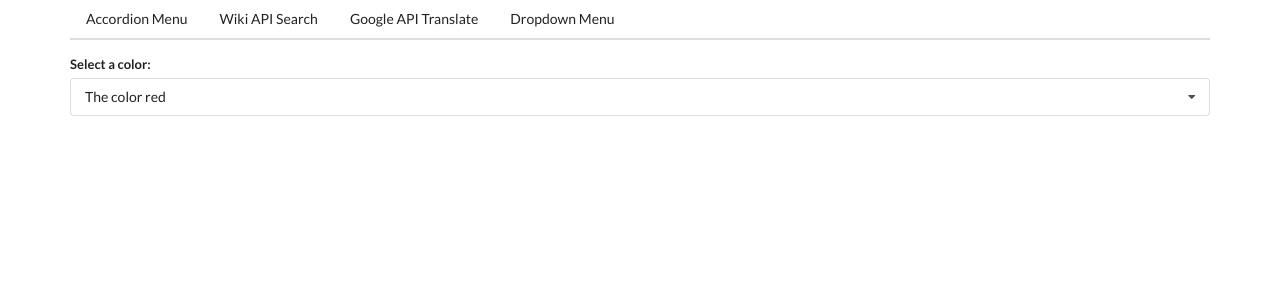
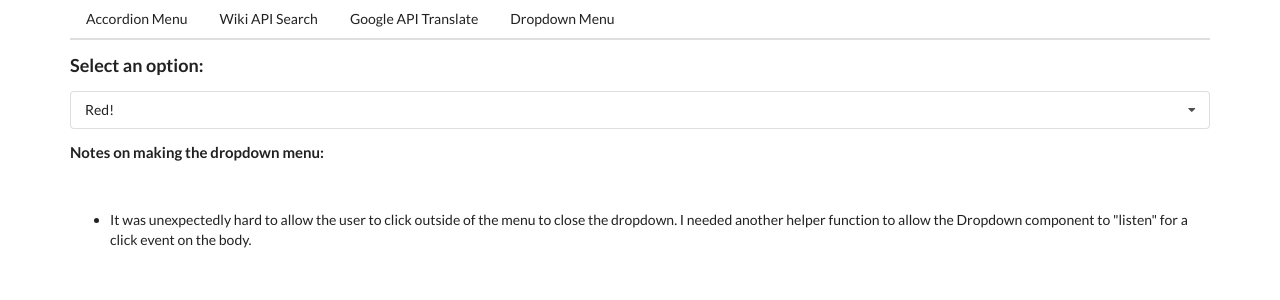
Before and after one commit to colin-schmidt/new-widgets, a React (Create React App) app: page /dropdown in a window 1280 px wide. Shown: the top 300 px of the page. Built offline with nearby package versions, Linux system fonts and the light colour scheme.

Commit message:
added some explanations/user stories used in development

```diff
--- a/src/App.js
+++ b/src/App.js
@@ -5,67 +5,53 @@ import Dropdown from "./components/Dropdown";
 import Translate from "./components/Translate";
 import Route from "./components/Route";
 import Header from "./components/Header";
-import "./components/App.css"
+import "./components/App.css";
 
 const items = [
   {
-    title: "What is React?",
-    content:
-      "React is a declarative, efficient, and flexible JavaScript library for building user interfaces. It lets you compose complex UIs from small and isolated pieces of code called “components”.",
+    title: "Look at this Accordion Menu!",
+    content: "I made it using state and event handlers. ",
   },
   {
-    title: "Why use React?",
-    content: (
-      <div>
-        According to the{" "}
-        <a
-          href="https://reactjs.org/"
-          target="_blank"
-          rel="noopener noreferrer"
-        >
-          React documentation page
-        </a>
-        , React is:
-        <ul>
-          <li>
-            <strong>Declarative:</strong> React makes it painless to create
-            interactive UIs. Design simple views for each state in your
-            application, and React will efficiently update and render just the
-            right components when your data changes. Declarative views make your
-            code more predictable and easier to debug.
-          </li>
-          <li>
-            <strong>Component-Based:</strong> Build encapsulated components that
-            manage their own state, then compose them to make complex UIs. Since
-            component logic is written in JavaScript instead of templates, you
-            can easily pass rich data through your app and keep state out of the
-            DOM.
-          </li>
-        </ul>
-      </div>
-    ),
+    title:
+      "I used a React.Fragment to avoid returning a <div>, which was creating unwanted effects.",
+    content: "Good to know!",
   },
   {
-    title: "How do you use React?",
+    title: "The helper function onTitleClick...",
     content:
-      "We don’t make assumptions about the rest of your technology stack, so you can develop new features in React without rewriting existing code. React can also render on the server using Node and power mobile apps using React Native.",
+      "...had to be refactored in order to allow users to reclose all 3 indices after the page loaded.",
   },
 ];
 
 const options = [
   {
-    label: "The color red",
+    label: "Red!",
     value: "red",
   },
   {
-    label: "The color green",
+    label: "Green!",
     value: "green",
   },
   {
-    label: "A shade of blue",
+    label: "Blue!",
     value: "blue",
   },
 ];
+
+const dropdownNotes = (
+  <div>
+    <h4>Notes on making the dropdown menu:</h4>
+    <br />
+    <ul>
+      <li>
+        It was unexpectedly hard to allow the user to click outside of the menu
+        to close the dropdown. I needed another helper function to allow the
+        Dropdown component to "listen" for a click event on the body.
+      </li>
+    </ul>
+  </div>
+);
 
 export default () => {
   const [selected, setSelected] = useState(options[0]);
@@ -87,9 +73,10 @@ export default () => {
       <Route path="/dropdown">
         <Dropdown
           options={options}
-          label="Select a color:"
+          label="Select an option:"
           selected={selected}
           onSelectedChange={setSelected}
+          dropdownNotes={dropdownNotes}
         />
       </Route>
     </div>
--- a/src/components/Dropdown.js
+++ b/src/components/Dropdown.js
@@ -1,21 +1,12 @@
 import React, { useState, useEffect, useRef } from "react";
 
-/*
-Bubbling - when an event is triggered, it originates on the target of what you (clicked, hovered over, etc.)
-then it "bubbles up" to that element's parent and also calls any function thats on that parent
-it continues up to the most parent element in a similar way
-
-CAN cancel event bubbling, but that's bad practice bc it can easily break stuff
-
-Important note about event listeners:
-
-Event listeners that are added with .addEventListener actually trigger first
-THEN the rest of the callback functions trigger/bubble, starting with the "youngest" child
-
-
-*/
-
-const Dropdown = ({ label, options, selected, onSelectedChange }) => {
+const Dropdown = ({
+  label,
+  options,
+  selected,
+  onSelectedChange,
+  dropdownNotes,
+}) => {
   const [open, setOpen] = useState(false); //for displaying/not displaying the rest of dropdown
   const ref = useRef();
 
@@ -55,7 +46,7 @@ const Dropdown = ({ label, options, selected, onSelectedChange }) => {
     <div ref={ref} className="ui form">
       <div className="field">
         {/* below we display the label prop and pass in it's value instead of hard coding color or language */}
-        <label className="label">{label} </label>
+        <h3 className="label">{label} </h3>
         <div
           //whenever we click dropdown, it sets state to the opposite of what state is currently
           onClick={() => {
@@ -70,6 +61,7 @@ const Dropdown = ({ label, options, selected, onSelectedChange }) => {
           </div>
         </div>
       </div>
+      {dropdownNotes}
     </div>
   );
 };
--- a/src/components/Translate.js
+++ b/src/components/Translate.js
@@ -39,12 +39,12 @@ const Translate = () => {
       />
       <div className="ui form">
         <div className="field">
-          <label>Enter text to be translated:</label>
+          <h3>Enter text to be translated:</h3>
           <input value={text} onChange={(e) => setText(e.target.value)} />
         </div>
       </div>
       <hr />
-      <h3 className="ui header">Output:</h3>
+      <h3 className="ui header">Translated Text:</h3>
       <Convert text={text} language={language} />
     </div>
   );
```
